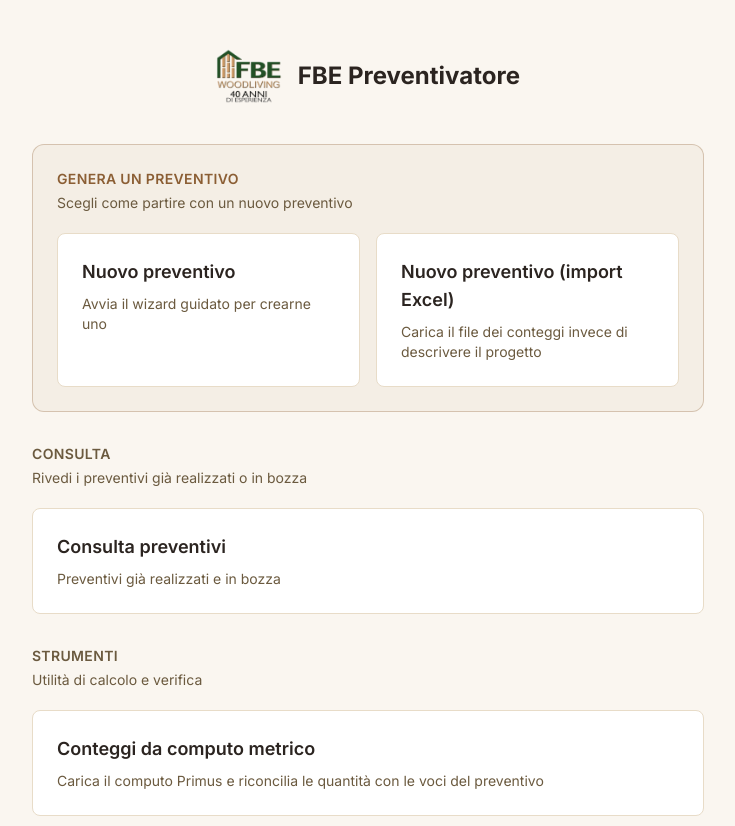
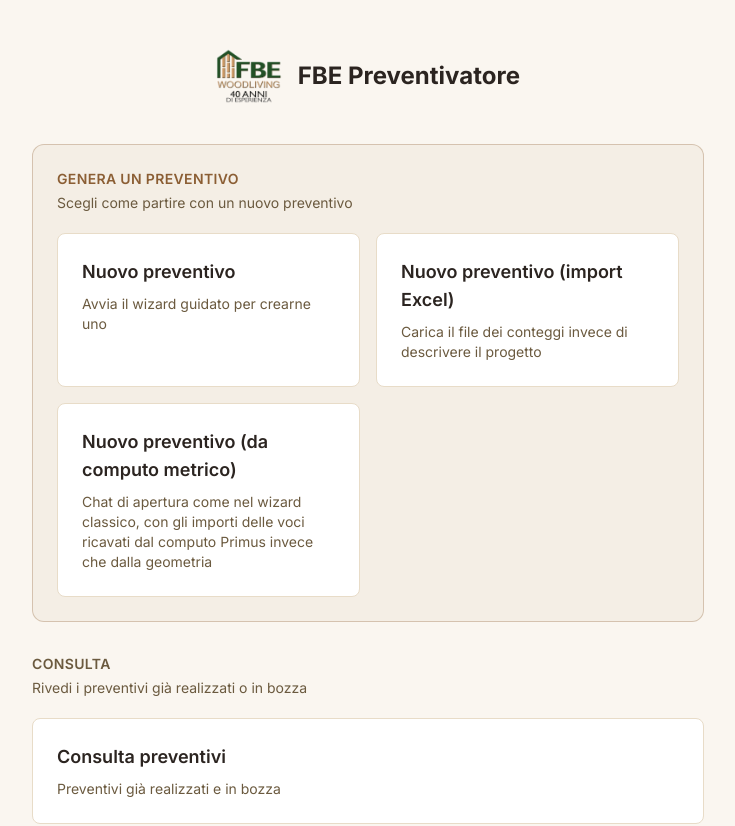
Before and after one commit to barumini/generatore-preventivi, a Next.js app in the folder FbePreventivatore/: page / in a window 1280 px wide. Shown: the top 826 px of the page, without its empty margins (272-1007 px from the left). Built offline with nearby package versions, Linux system fonts and the light colour scheme.

Commit message:
feat(nuovo-v3): aggiungi il link dalla dashboard

```diff
--- a/FbePreventivatore/src/app/page.tsx
+++ b/FbePreventivatore/src/app/page.tsx
@@ -29,6 +29,16 @@
             <span className="text-lg font-semibold text-text">Nuovo preventivo (import Excel)</span>
             <span className="text-sm text-text-secondary">
               Carica il file dei conteggi invece di descrivere il progetto
+            </span>
+          </Link>
+          <Link
+            href="/preventivi/nuovo-v3"
+            className="flex flex-col gap-2 rounded-lg border border-border-warm bg-white p-6 transition-colors hover:border-accent"
+          >
+            <span className="text-lg font-semibold text-text">Nuovo preventivo (da computo metrico)</span>
+            <span className="text-sm text-text-secondary">
+              Chat di apertura come nel wizard classico, con gli importi delle voci
+              ricavati dal computo Primus invece che dalla geometria
             </span>
           </Link>
         </div>
```
